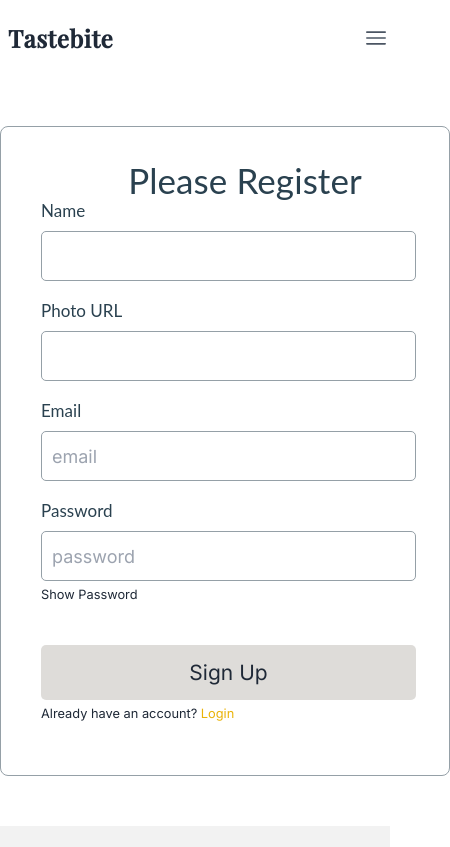
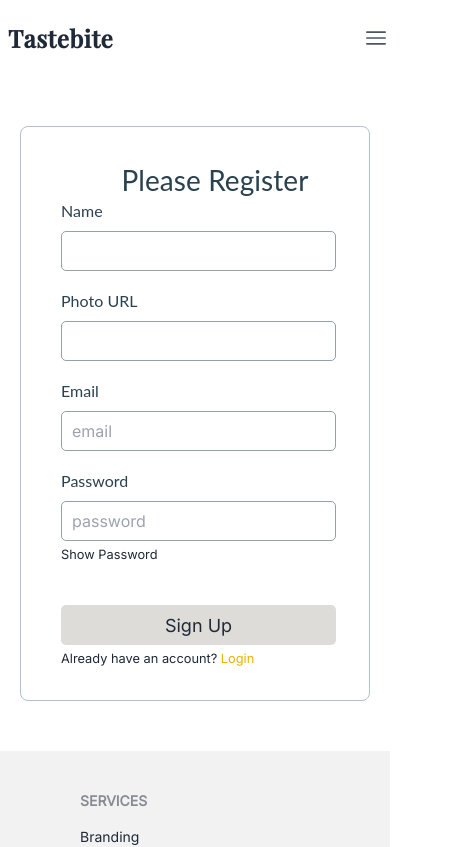
Before and after one commit to emon83/taste-bite-client, a React (Vite) app: page /register in a window 390 px wide. Shown: the top 847 px of the page, 450 px wide, since content can reach past the window. Built offline with nearby package versions, Linux system fonts and the light colour scheme; no server answers.

Commit message:
all page mobile responsive and style completed

```diff
--- a/package.json
+++ b/package.json
@@ -10,6 +10,7 @@
     "preview": "vite preview"
   },
   "dependencies": {
+    "@heroicons/react": "^2.0.17",
     "@react-pdf/renderer": "^3.1.9",
     "@smastrom/react-rating": "^1.3.1",
     "daisyui": "^2.51.6",
@@ -18,6 +19,7 @@
     "match-sorter": "^6.3.1",
     "react": "^18.2.0",
     "react-dom": "^18.2.0",
+    "react-icons": "^4.8.0",
     "react-lazy-load": "^4.0.1",
     "react-router-dom": "^6.11.0",
     "react-to-pdf": "^0.0.14",
--- a/src/pages/Blog/Blog.jsx
+++ b/src/pages/Blog/Blog.jsx
@@ -8,7 +8,7 @@ const Blog = () => {
   return (
     <div>
     <Pdf targetRef={ref} filename="code-example.pdf">
-      {({ toPdf }) => <button className='btn btn-ghost btn-sm' onClick={toPdf}>Generate Pdf</button>}
+      {({ toPdf }) => <button className='btn btn-ghost btn-sm ml-20 lg:ml-36' onClick={toPdf}>Generate Pdf</button>}
     </Pdf>
     <div  ref={ref}>
     <div className="bg-gray-50 pt-4 pb-6 mt-4 mb-20">
--- /dev/null
+++ b/src/pages/ChefDetails/ChefDetails.css
@@ -0,0 +1,9 @@
+.recipe-title {
+    font-family: 'Playfair Display', serif;
+}
+
+@media only screen and (max-width: 576px) {
+    .chef-bio{
+        width: 340px;
+    }
+  }
--- a/src/pages/ChefDetails/ChefDetails.jsx
+++ b/src/pages/ChefDetails/ChefDetails.jsx
@@ -1,28 +1,31 @@
 import React from "react";
 import { useLoaderData } from "react-router-dom";
 import RecipeList from "../RecipeList/RecipeList";
+import { HeartIcon } from '@heroicons/react/24/solid'
+import './ChefDetails.css'
 
 const ChefDetails = () => {
   const data = useLoaderData();
   //console.log(data);
   const {id, name, img, about, likes, recipe, experience, recipeList } = data;
   return (
-    <div className="mx-20 lg:mx-40 my-10">
-      <div className="card lg:card-side bg-base-100 shadow-xl">
+    <div className="mx-4 sm:mx-20 lg:mx-40 my-10">
+      <div className="card lg:card-side bg-base-100">
         <figure>
           <img style={{ width: "550px" }} src={img} alt="Album" />
         </figure>
         <div className="card-body" style={{ width: "550px" }}>
-          <h2 className="card-title">{name}</h2>
-          <p>{about}</p>
-          <p className="my-3">Experience: {experience} years</p>
-          <div className="flex gap-10">
-            <p>Total Recipe: {recipe}</p>
-            <p>Likes: {likes}</p>
-          </div>
+          <h2 className="card-title text-3xl mb-6">{name}</h2>
+          <p className="chef-bio"><span className="font-bold">Chef Bio: </span><span className="text-gray-600">{about}</span></p>
+          <p className="my-3"><span className="font-bold">Experience:</span> {experience} years</p>
+            <p><span className="font-bold">Total Recipe: </span>{recipe}</p>
+            <div className="flex items-center">
+            <HeartIcon className="h-6 w-6 text-red-500"/>
+            <p>{likes} Likes</p>
+            </div>
         </div>
       </div>
-      <h4 className="text-xl font-semibold text-center mt-10">View Recipe</h4>
+      <h4 className="text-3xl font-semibold text-center mt-16 lg:mt-28 mb-6 recipe-title">{name} Most Popular Recipe</h4>
         <div className="lg:grid grid-cols-2 gap-8">
         {
         recipeList.map(singleRecipe=> <RecipeList
--- a/src/pages/Home/ChefCard/ChefCard.jsx
+++ b/src/pages/Home/ChefCard/ChefCard.jsx
@@ -7,7 +7,7 @@ const ChefCard = () => {
   const chefData = data.chef;
   console.log(chefData);
   return (
-    <div className="mx-20 lg:mx-40 my-10">
+    <div className="mx-4 sm:mx-20 lg:mx-40 my-10">
       <div className="md:grid md:grid-cols-2 lg:grid-cols-3 gap-10">
         {chefData &&
           chefData.map((singleData) => (
--- a/src/pages/Home/SingleChef/SingleChef.css
+++ b/src/pages/Home/SingleChef/SingleChef.css
@@ -6,3 +6,7 @@
   .is-visible {
     opacity: 1;
   }
+
+  .card_title{
+    font-family: 'Playfair Display', serif;
+  }
--- a/src/pages/Home/SingleChef/SingleChef.jsx
+++ b/src/pages/Home/SingleChef/SingleChef.jsx
@@ -1,25 +1,33 @@
-import React from 'react';
-import LazyLoad from 'react-lazy-load';
-import { Link } from 'react-router-dom';
-import './SingleChef.css'
+import React from "react";
+import LazyLoad from "react-lazy-load";
+import { Link } from "react-router-dom";
+import "./SingleChef.css";
+import { HeartIcon } from '@heroicons/react/24/solid'
 
-const SingleChef = ({singleData}) => {
-    const {id, name, img, experience, recipe, likes} = singleData;
+const SingleChef = ({ singleData }) => {
+  const { id, name, img, experience, recipe, likes } = singleData;
   //console.log(singleData);
   return (
-        <div className="card w-full bg-base-100 shadow-xl">
+    <div className="card w-full bg-base-100 my-6 lg:my-0">
       <LazyLoad height={262} threshold={0.95}>
-  <figure><img className='w-72 h-64' src={img} alt="Shoes" /></figure>
+        <figure>
+          <img className="md:w-72 h-56 md:h-64" src={img} alt="chef" />
+        </figure>
       </LazyLoad>
-  <div className="card-body">
-    <h2 className="card-title">{name}</h2>
-    <p>Experience: {experience} year</p>
-    <div className='flex items-center gap-20'>
-        <h6>Total Recipe:{recipe}</h6>
-        <p>Likes: {likes}</p>
+      <div className="md:card-body text-center">
+        <h2 className="card_title text-xl font-semibold mb-3">{name}</h2>
+        <p><span className="font-semibold">Experience: </span><span className="text-gray-800 my-4">{experience} year</span></p>
+        <div className="sm:flex items-center mx-auto gap-4 my-2">
+          <h6><span className="font-semibold">Total Recipe:</span>{recipe}</h6>
+          <div className="flex items-center justify-center">
+          <HeartIcon className="h-6 w-6 text-red-500"/>
+          <p>{likes} Likes</p>
           </div>
-    <div className="card-actions justify-center">
-      <Link to={`/recipePage/${id}`}><button className="btn btn-primary">View Recipes</button></Link>
+        </div>
+        <div className="mt-6">
+          <Link to={`/recipePage/${id}`}>
+            <button className="btn btn-outline w-full btn-sm">View Recipes</button>
+          </Link>
         </div>
       </div>
     </div>
--- a/src/pages/Login/Login.css
+++ b/src/pages/Login/Login.css
@@ -1,6 +1,6 @@
 .form__container {
     width: 450px;
-    height: 450px;
+    height: 420px;
     margin: 50px auto;
     border: 1px solid #95a0a7;
     border-radius: 8px;
@@ -12,7 +12,7 @@
     font-style: normal;
     text-align: center;
     font-weight: 400;
-    font-size: 35px;
+    font-size: 28px;
     line-height: 42px;
     letter-spacing: 0.0025em;
     color: #2a414f;
@@ -27,7 +27,7 @@
     font-family: "Lato";
     font-style: normal;
     font-weight: 400;
-    font-size: 17px;
+    font-size: 16px;
     line-height: 20px;
     letter-spacing: 0.0015em;
     margin-bottom: 10px;
@@ -36,21 +36,21 @@
 
   .form-control input {
     width: 375px;
-    height: 50px;
+    height: 45px;
     border: 1px solid #95a0a7;
     border-radius: 5px;
-    font-size: 18px;
+    font-size: 16px;
     padding-left: 10px;
   }
 
   .btn__submit {
     width: 375px;
-    height: 55px;
+    height: 45px;
     background: rgba(145, 139, 129, 0.3);
     border-radius: 5px;
     margin-top: 20px;
     border: none;
-    font-size: 21px;
+    font-size: 18px;
     line-height: 25px;
     letter-spacing: 0.0015em;
   }
@@ -70,3 +70,21 @@ border-radius: 57px;
   width: 200px;
   border: 1px solid #AAAAAA;
 }
+
+@media only screen and (max-width: 576px) {
+  .form__container {
+    width: 350px;
+    height: 450px;
+  }
+  .form-control input {
+    width: 275px;
+    height: 40px;
+  }
+  .btn__submit {
+    width: 275px;
+    height: 40px;
+  }
+  .line{
+    width: 150px;
+  }
+}
--- a/src/pages/RecipeList/RecipeList.jsx
+++ b/src/pages/RecipeList/RecipeList.jsx
@@ -1,6 +1,7 @@
 import React, { useState } from 'react';
 import { ToastContainer, toast } from 'react-toastify';
 import 'react-toastify/dist/ReactToastify.css';
+import { Rating } from '@smastrom/react-rating'
 
 const RecipeList = ({singleRecipe}) => {
     const [btnDisabled, setBtnDisabled] = useState(false);
@@ -13,12 +14,15 @@ const RecipeList = ({singleRecipe}) => {
     const {name, img, ingredients, method, ratings} = singleRecipe;
     return (
         <div className='p-6'>
-            <h4>{name}</h4>
             <img src={img} alt="" />
-            <h6>Ingredients: </h6>
+            <h4 className='recipe-title text-2xl font-semibold my-2'>{name}</h4>
+            <h6 className='font-semibold'>Ingredients: </h6>
             {ingredients && ingredients.map((ingredient, index) => <li key={index}>{ingredient}</li>)}
-            <p>Method: {method}</p>
-            <p>Ratings: {ratings}</p>
+            <p className='my-4'><span className='font-semibold'>Method:</span> {method}</p>
+            <div className='flex items-center'>
+            <Rating style={{ maxWidth: 100 }} value={Math.round(ratings?.number || 5)} readOnly />
+            <small>{ratings} Ratings</small>
+            </div>
             <button onClick={handleAddFavorite} className="btn btn-ghost my-3 btn-sm" disabled={btnDisabled}>Add Favorite</button>
             <ToastContainer/>
         </div>
--- a/src/pages/Register/Register.css
+++ b/src/pages/Register/Register.css
@@ -1,8 +1,14 @@
 .form_container{
     width: 450px;
-    height: 650px;
+    height: 600px;
     margin: 50px auto;
-    border: 1px solid #95a0a7;
+    border: 1px solid #b1c0ca;
     border-radius: 8px;
     padding-left: 40px;
 }
+@media only screen and (max-width: 576px) {
+    .form_container {
+      width: 350px;
+      height: 575px;
+    }
+  }
```
Also changed, not shown: 1 other file (tests, documents, lock files or other folders). Lines whose indentation alone changed are shown as unchanged.
